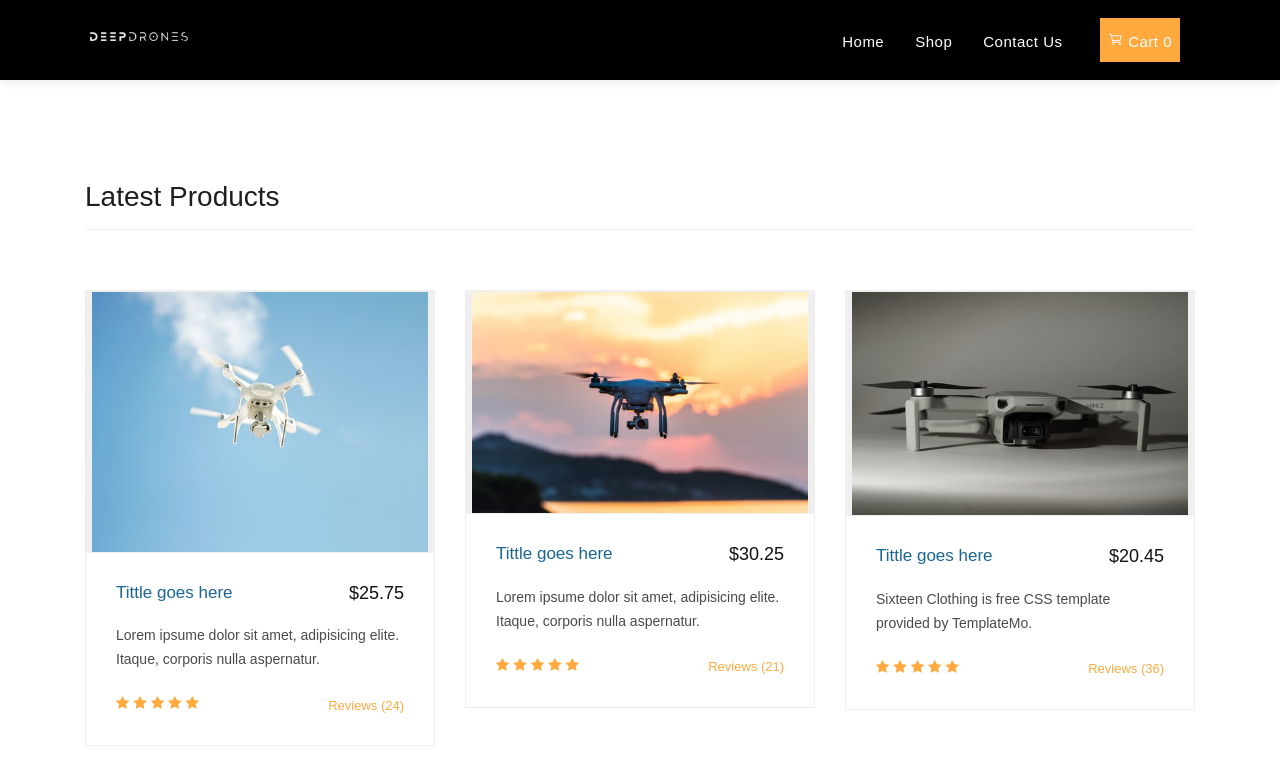
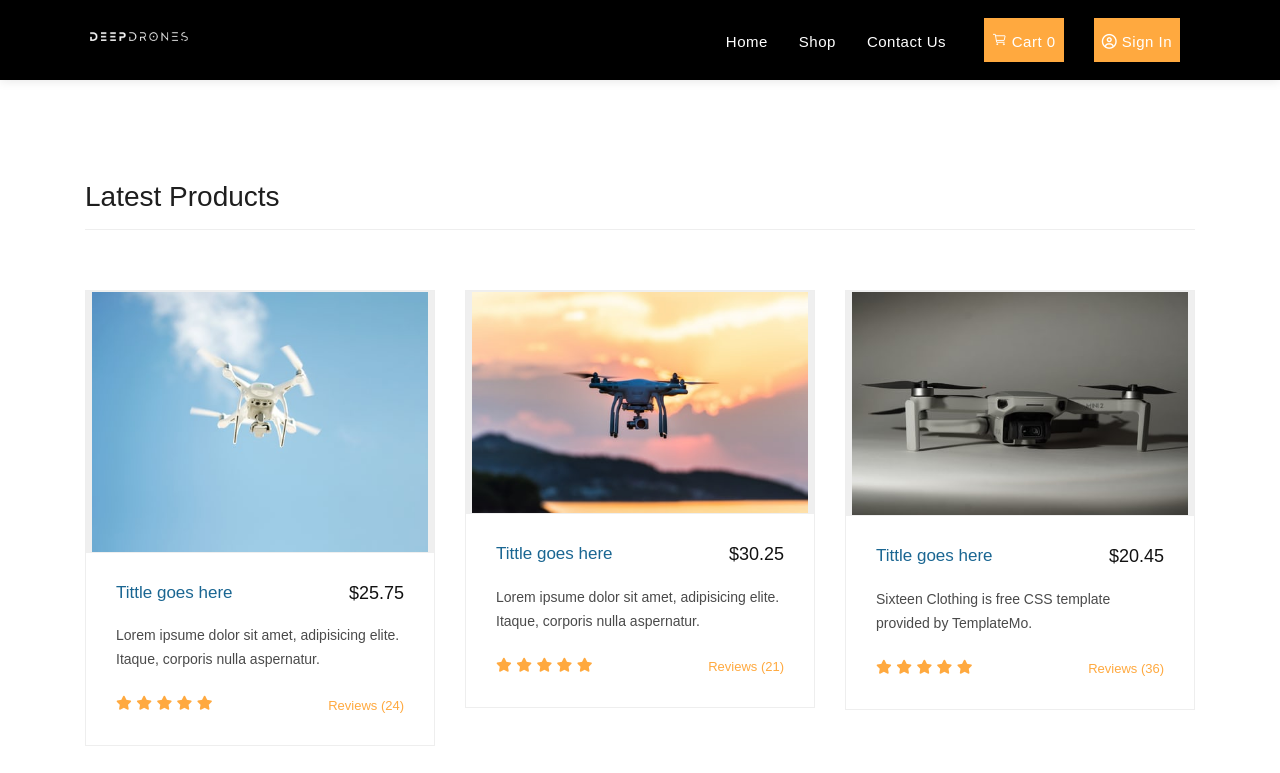
Before and after one commit to keerthana-5170/deep_drones, a plain HTML site: page shop.html in a window 1280 px wide. Shown: the top 773 px of the page. Drawn offline with nearby package versions, Linux system fonts and the light colour scheme.

Commit message:
added sigin in menubar in shop pages

```diff
--- a/shop.html
+++ b/shop.html
@@ -14,7 +14,6 @@
 
     <!-- Bootstrap core CSS -->
     <link href="vendor/bootstrap/css/bootstrap.min.css" rel="stylesheet">
-    <script src="https://kit.fontawesome.com/46def20446.js" crossorigin="anonymous"></script>
 
     <!-- Additional CSS Files -->
     <link rel="stylesheet" href="assets/css/fontawesome.css">
@@ -23,7 +22,7 @@
     <link rel="stylesheet" href="assets/css/shop.css">
     <link rel="stylesheet" href="assets/css/owl1.css">
 
-
+        <script src="https://kit.fontawesome.com/46def20446.js" crossorigin="anonymous"></script>
         <script src="https://code.jquery.com/jquery-1.11.3.min.js"></script>
     </head>
     <body>
@@ -64,7 +63,10 @@
                   <a class=" nav-link" href="cart.html">
                     <ion-icon name="cart-outline"></ion-icon> Cart <span>0</span>
                 </a>
-
+                <li class="cart nav-item" style="background-color:#ffa93f ; color:#000; ">
+                  <a class=" nav-link" href="cart.html">
+                    <i class="far fa-user-circle"></i> Sign in
+                </a>
 
               </ul>
             </div>
```
Also changed, not shown: contact.html (+2 -0 lines), cart.html (line endings or trailing spaces).
